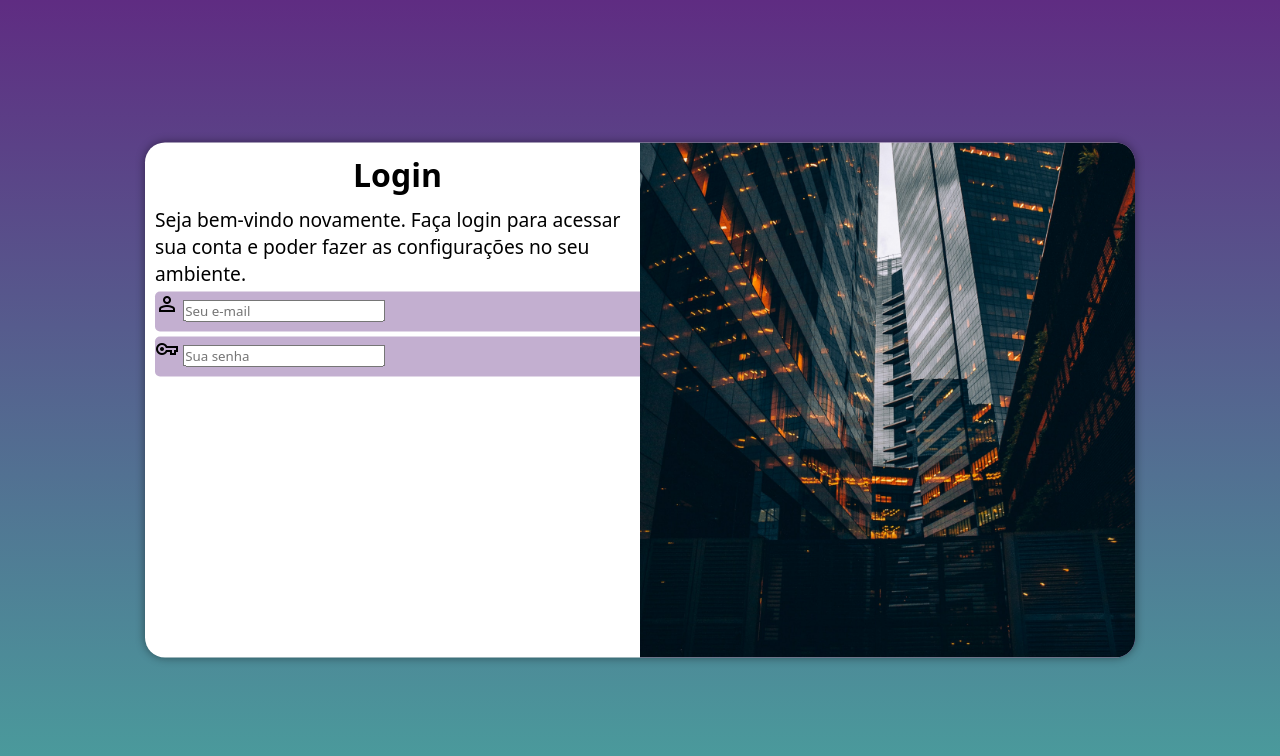
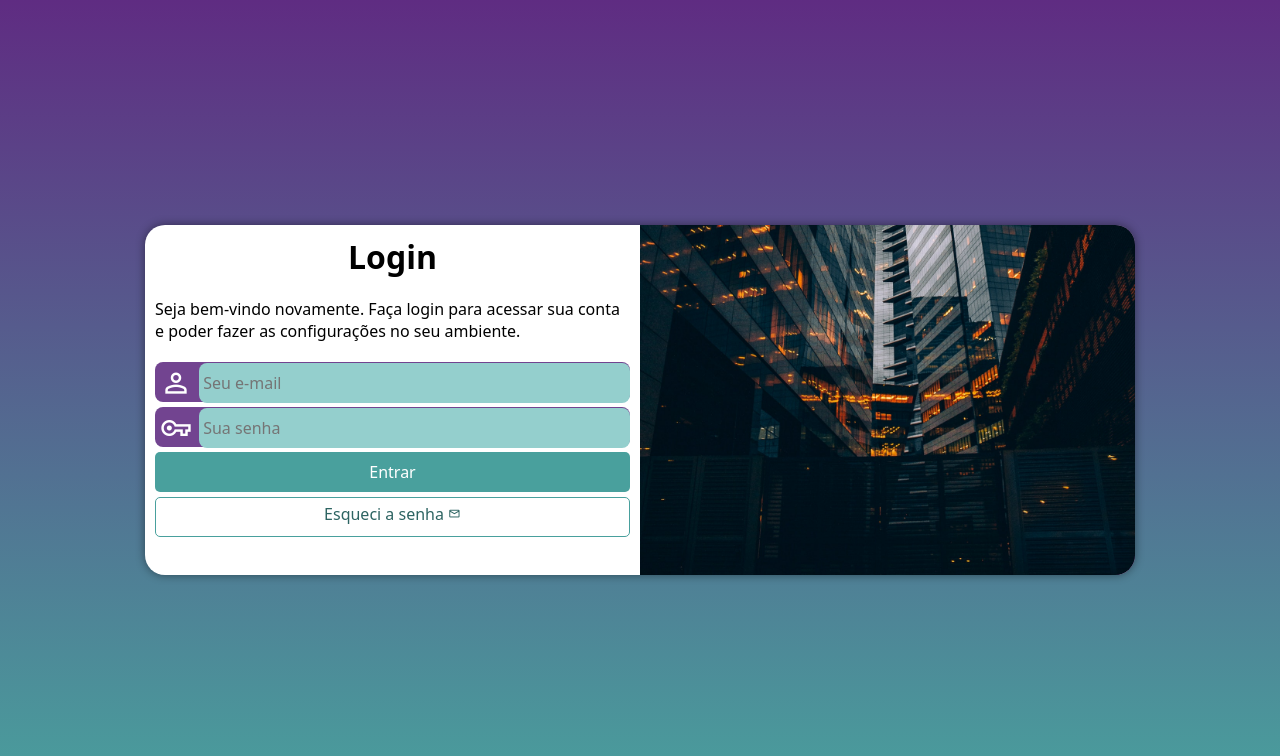
Before and after one commit to Paulofm-R/projeto-login, a plain HTML site: page index.html in a window 1280 px wide. Drawn offline with nearby package versions, Linux system fonts and the light colour scheme.

Commit message:
Login terminado

```diff
--- a/style/media-query.css
+++ b/style/media-query.css
@@ -8,6 +8,7 @@
     Grandes telas: acima de 1200px;
 */
 
+/* Tablet */
 @media screen and (min-width: 768px) and (max-width: 992px) {
     body {
         background-image: linear-gradient(to top, #49a09d, #5f2c82)
@@ -15,6 +16,7 @@
 
     section#login {
         width: 80vw;
+        height: 300px;
     }
 
     section#login>div#imagem {
@@ -27,16 +29,9 @@
         float: right;
         width: 70%;
     }
-
-    /* form > input[type=submit] {
-        width: 65%;
-    }
-
-    form > a.botao {
-        width: 90%
-    } */
 }
 
+/* PC */
 @media screen and (min-width: 992px) {
     body {
         background-image: linear-gradient(to top, #49a09d, #5f2c82)
@@ -44,6 +39,7 @@
 
     section#login {
         width: 990px;
+        height: 350px
     }
 
     section#login>div#imagem {
@@ -53,7 +49,8 @@
     }
 
     section#login>div#formulario {
-        /* float: left; */
+        float: left;
+        width: 50%;
         height: 50%;
     }
 
@@ -62,6 +59,7 @@
     }
 
     div#formulario>p {
-        font-size: 1.2em;
+        font-size: 1em;
+        margin: 20px 0px;
     }
 }
--- a/style/style.css
+++ b/style/style.css
@@ -30,7 +30,6 @@ section#login {
     position: absolute;
     top: 50%;
     left: 50%;
-    transform: translate(-50%, -50%);
     overflow: hidden;
     background-color: white;
     width: 250px;
@@ -40,6 +39,7 @@ section#login {
 
     transition: width 0.3s, height 0.3s;
     transition-timing-function: ease;
+    transform: translate(-50%, -50%);
 }
 
 section#login>div#imagem {
@@ -65,16 +65,39 @@ div#formulario>p {
 }
 
 form>div.campo {
-    background-color: #602c8260;
+    background-color: #602c82e1;
     display: block;
     width: 100%;
     height: 40px;
-    border-radius: 5px;
+    border-radius: 8px;
     margin: 5px 0px;
 }
 
 form label {
     display: none;
+}
+
+div.campo > span {
+    color: white;
+    font-size: 2em;
+    width: 40px;
+    padding: 5px;
+}
+
+div.campo > input {
+    background-color: #94cfcd;
+    font-size: 1em;
+    width: calc(100% - 44.45px);
+    height: 100%;
+    border: 0px;
+    border-radius: 8px;
+    padding: 4px;
+    transform: translateY(-10px);
+}
+
+div.campo >input:focus-within {
+    background-color: white;
+    border: none;
 }
 
 form>input[type=submit] {
```
